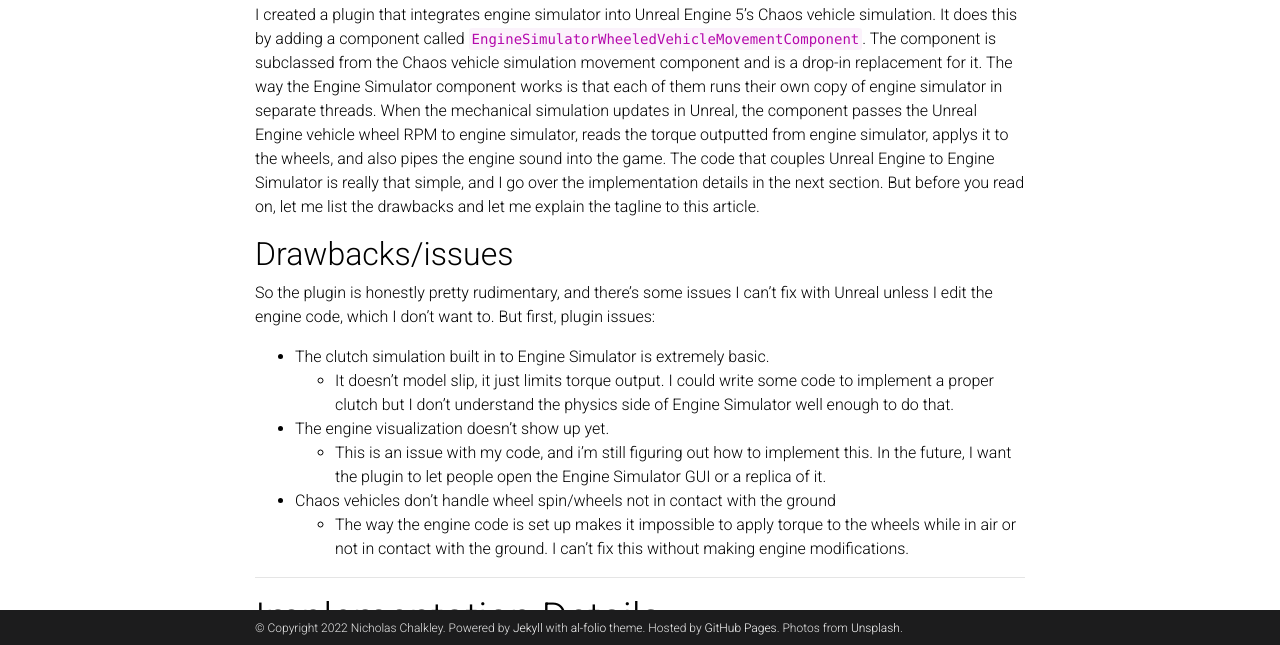
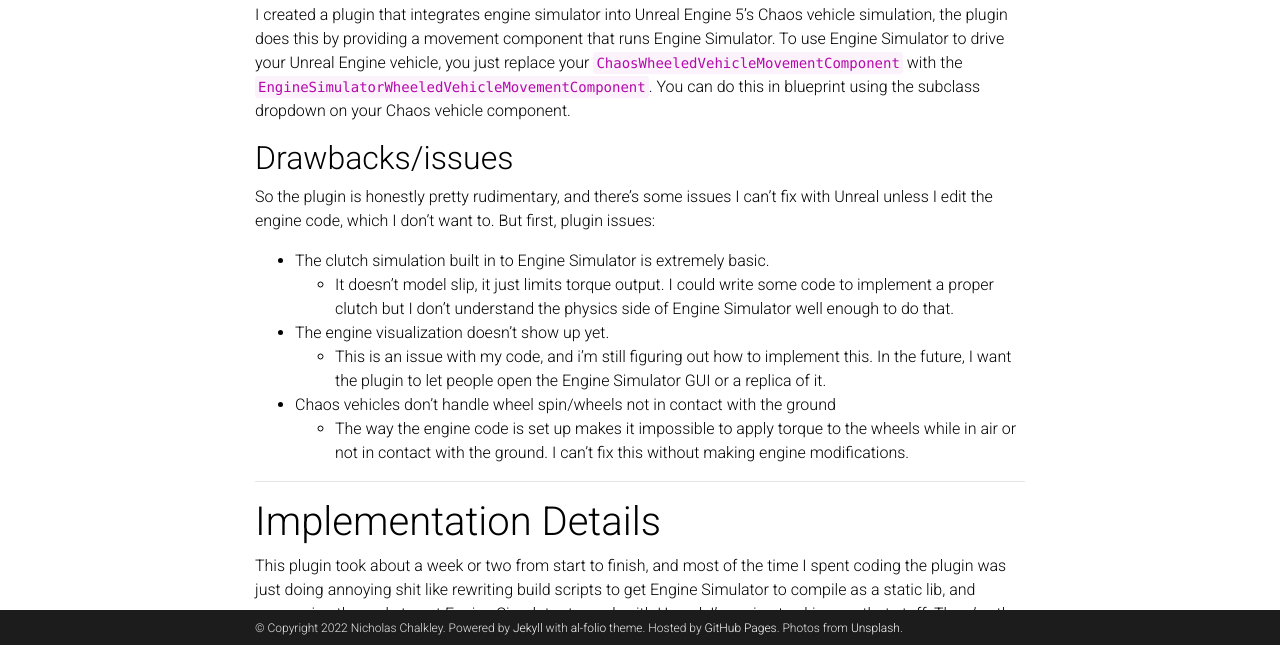
Before and after one commit to nicholas477/nicholas477.github.io, a Jekyll site: the page built from _projects/1_engine-simulator.md, in a window 1280 px wide and 900 px high, scrolled down 1266 px, cut to the strip 255-900 px from the top of the window. Built offline with Jekyll 4.4.1, drawn with Linux system fonts in a browser that asks for light colours; comment, search, counter and statistics services are not loaded; a style sheet for code colours, icons or effects is not loaded.

Commit message:
Working on article

```diff
--- a/_projects/1_engine-simulator.md
+++ b/_projects/1_engine-simulator.md
@@ -19,7 +19,9 @@
 
 <iframe width="100%" height="480" src="https://www.youtube.com/embed/UxymULhZzSY" title="Engine Simulator inside Unreal Engine" frameborder="0" allow="accelerometer; autoplay; clipboard-write; encrypted-media; gyroscope; picture-in-picture" allowfullscreen></iframe>
 
-I created a plugin that integrates engine simulator into Unreal Engine 5's Chaos vehicle simulation. It does this by adding a component called `EngineSimulatorWheeledVehicleMovementComponent`. The component is subclassed from the Chaos vehicle simulation movement component and is a drop-in replacement for it. The way the Engine Simulator component works is that each of them runs their own copy of engine simulator in separate threads. When the mechanical simulation updates in Unreal, the component passes the Unreal Engine vehicle wheel RPM to engine simulator, reads the torque outputted from engine simulator, applys it to the wheels, and also pipes the engine sound into the game. The code that couples Unreal Engine to Engine Simulator is really that simple, and I go over the implementation details in the next section. But before you read on, let me list the drawbacks and let me explain the tagline to this article.
+I created a plugin that integrates engine simulator into Unreal Engine 5's Chaos vehicle simulation, the plugin does this by providing a movement component that runs Engine Simulator. To use Engine Simulator to drive your Unreal Engine vehicle, you just replace your `ChaosWheeledVehicleMovementComponent` with the `EngineSimulatorWheeledVehicleMovementComponent`. You can do this in blueprint using the subclass dropdown on your Chaos vehicle component.
+
+[//]: # It does this by adding a component called `EngineSimulatorWheeledVehicleMovementComponent`. The component is subclassed from the Chaos vehicle simulation movement component and is a drop-in replacement for it. The way the Engine Simulator component works is that each of them runs their own copy of engine simulator in separate threads. When the mechanical simulation updates in Unreal, the component passes the Unreal Engine vehicle wheel RPM to engine simulator, reads the torque outputted from engine simulator, applys it to the wheels, and also pipes the engine sound into the game. The code that couples Unreal Engine to Engine Simulator is really that simple, and I go over the implementation details in the next section. But before you read on, let me list the drawbacks and let me explain the tagline to this article.
 
 ## Drawbacks/issues
 
```
